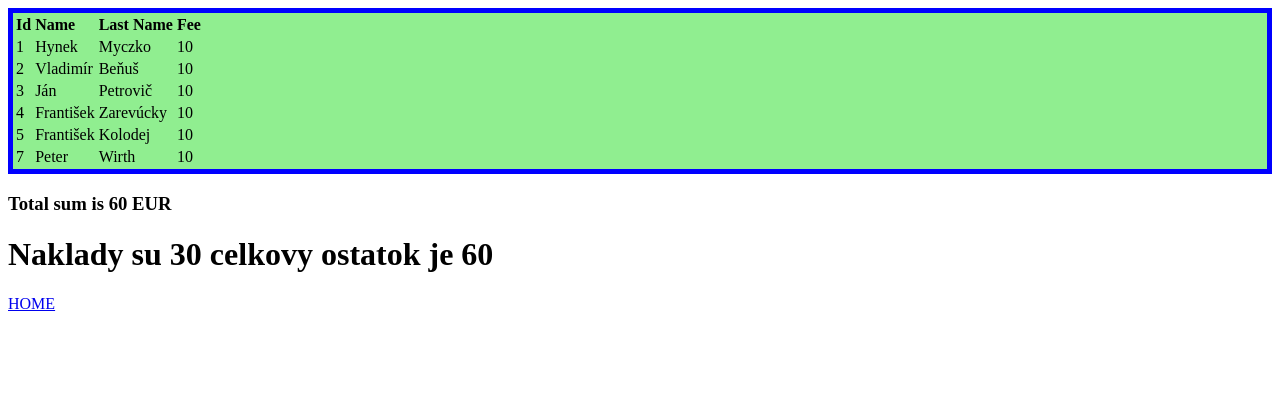
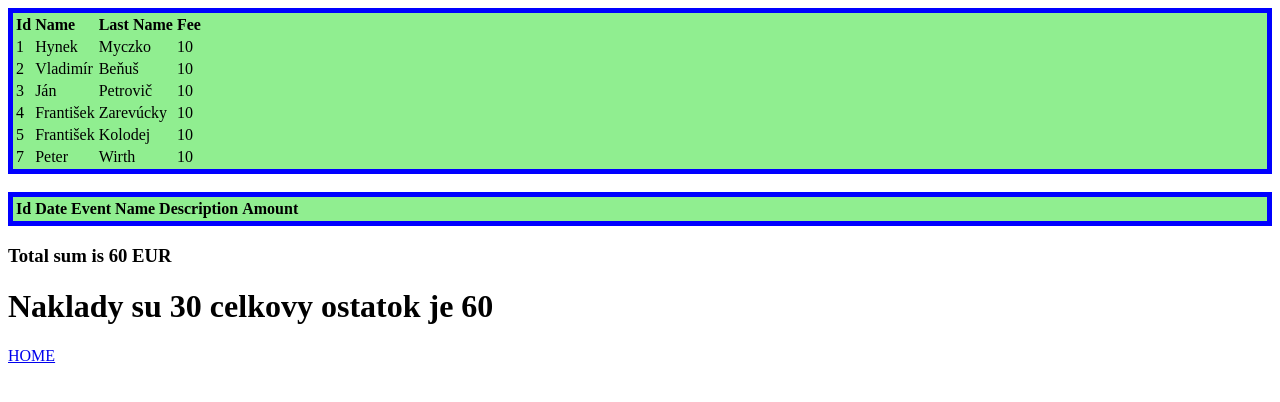
Before and after one commit to emax-77/Cycling-Club, a Django app: page /testing/ in a window 1280 px wide. Shown: the top 402 px of the page. Run offline with Django 5.2, Linux system fonts and the light colour scheme; data comes from the database, SQL or seed files in the repository; both versions use the stored data as it was after the commit; lists and menus that the app fills with data are empty.

Commit message:
expenses table created

```diff
--- a/members/templates/template.html
+++ b/members/templates/template.html
@@ -2,6 +2,10 @@
 <head>
 <style>
 .myDiv {
+  border: 5px solid blue;
+  background-color: lightgreen;
+}
+.myDiv2 {
   border: 5px solid blue;
   background-color: lightgreen;
 }
@@ -28,6 +32,29 @@
     </table>
 </div>
 
+<br>
+
+<div class="myDiv2">
+  <table>
+      <tr align ="left">
+          <th>Id </th>
+          <th>Date </th>
+          <th>Event Name </th>
+          <th>Description </th>
+          <th>Amount </th>
+      </tr>
+      {% for x in myexpenses %}
+        <tr>
+          <td>{{ x.id }}
+          <td>{{ x.payment_date }}</td>
+          <td>{{ x.event_name }}</td>
+          <td>{{ x.purpose}}</td>
+          <td>{{ x.amount}}</td>
+      {% endfor %}
+        </tr>
+  </table>
+</div>
+
 <h3>Total sum is {{ sum_fees }} EUR</h3>
 
 {% with naklady=30 %}
--- a/members/views.py
+++ b/members/views.py
@@ -1,6 +1,7 @@
 from django.http import HttpResponse
 from django.template import loader
 from .models import Member
+from .models import Expenses
 
 def members(request):
   mymembers = Member.objects.all().values()
@@ -24,11 +25,13 @@ def main(request):
 
 def testing(request):
   mymembers = Member.objects.all().values()
+  myexpenses = Expenses.objects.all().values()
   sum_fees = sum([x['member_fees'] for x in mymembers])
   template = loader.get_template('template.html')
   context = {
     'mymembers': mymembers,
     'sum_fees': sum_fees,
+    'myexpenses': myexpenses,
   }
   return HttpResponse(template.render(context, request))
 
```
Also changed, not shown: members/models.py (+9 -2 lines), README.md, db.sqlite3, members/migrations/0006_expenses.py (added).
